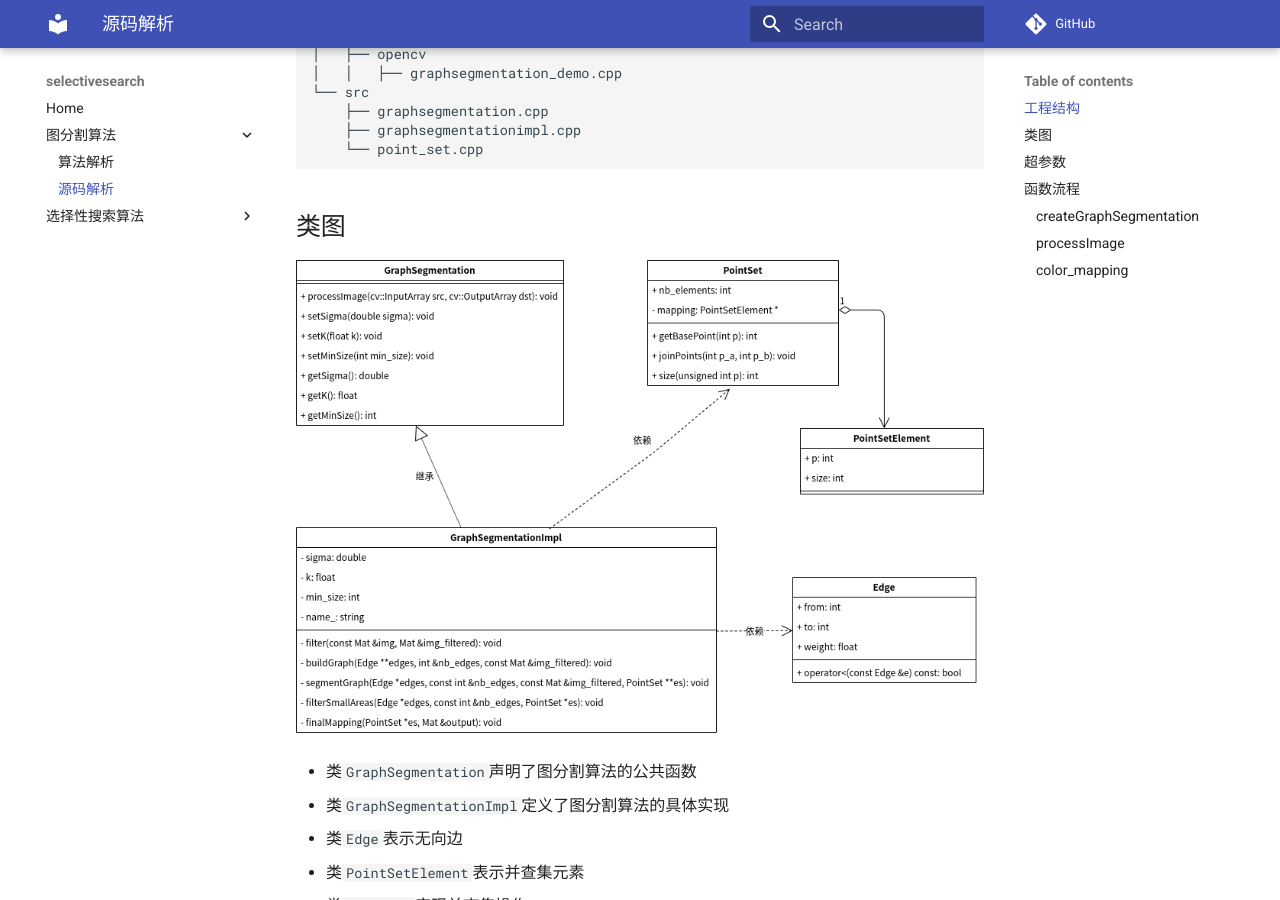
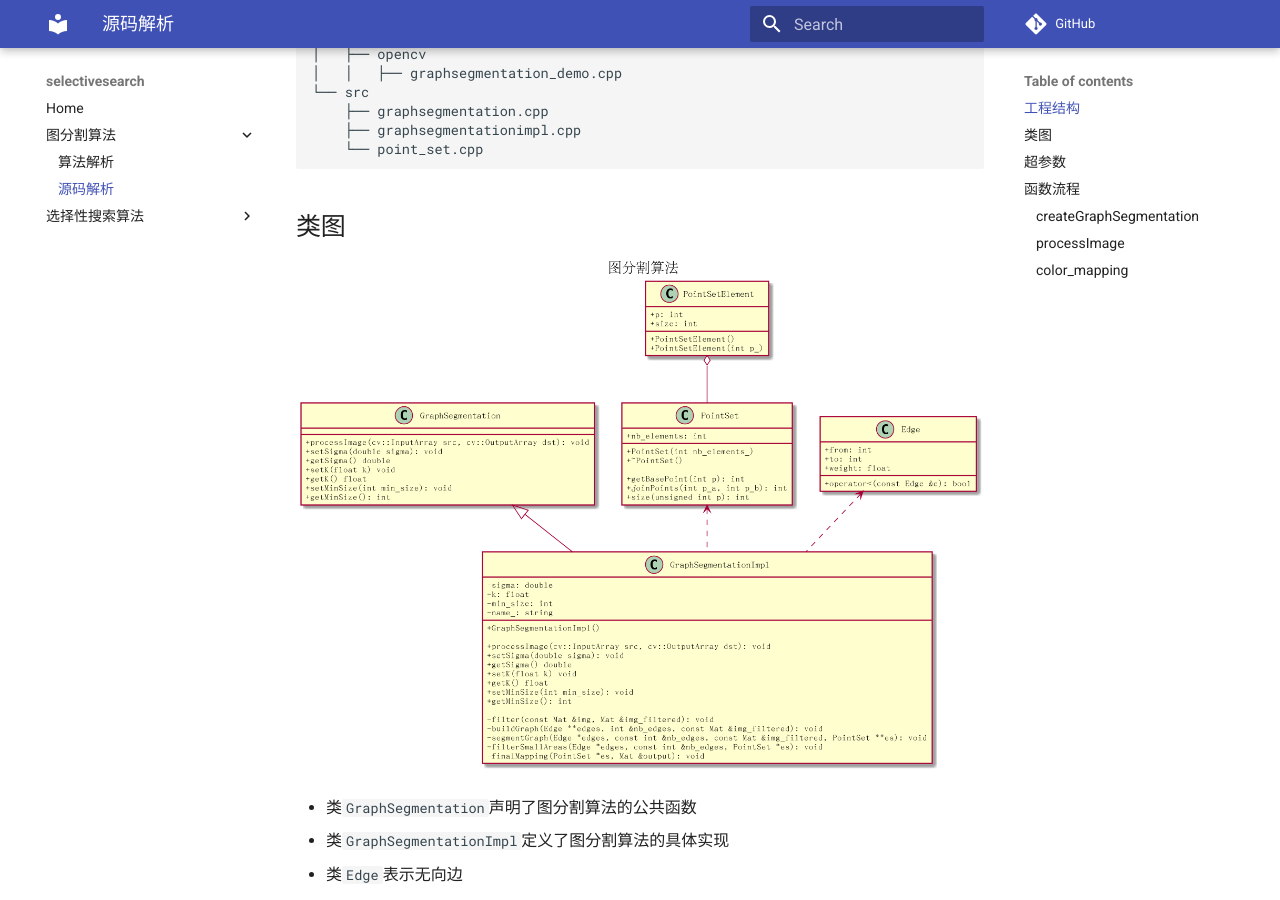
Before and after one commit to object-detection-algorithm/selectivesearch, an MkDocs documentation site: the page built from docs/图分割-源码解析.md, in a window 1280 px wide and 900 px high, scrolled down 537 px. Built offline with MkDocs 1.6.1 and Material for MkDocs 9.7.7, drawn with Linux system fonts in a browser that asks for light colours; formulas are drawn with MathJax 3; comment, search, counter and statistics services are not loaded.

Commit message:
docs(plantuml): 添加图分割算法UML类图

```diff
--- a/docs/图分割-源码解析.md
+++ b/docs/图分割-源码解析.md
@@ -30,7 +30,7 @@
 
 ## 类图
 
-![](./imgs/类图.png)
+![](./imgs/graphseg.png)
 
 * 类`GraphSegmentation`声明了图分割算法的公共函数
 * 类`GraphSegmentationImpl`定义了图分割算法的具体实现
```
Also changed, not shown: docs/imgs/graphseg.png (added), 1 other file.
